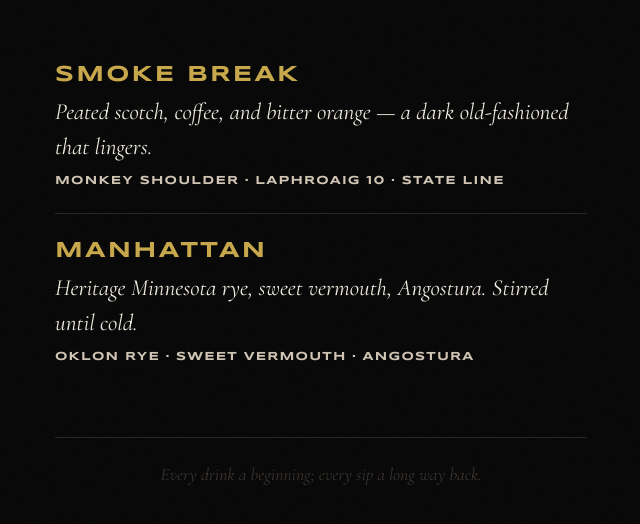
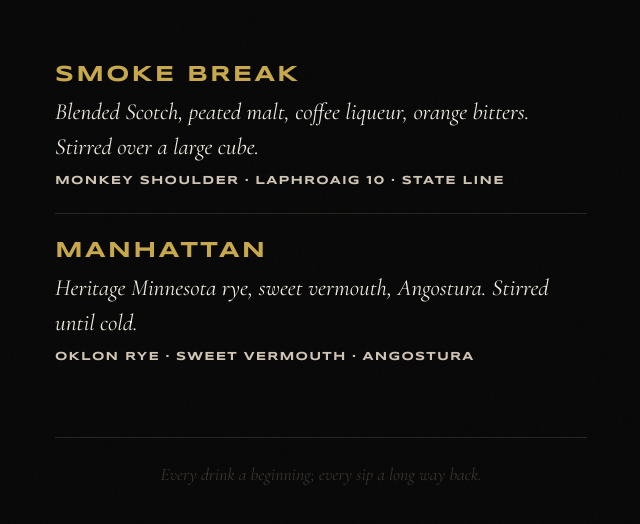
Before and after one commit to Azajdel1/azajdel1.github.io, a plain HTML site: page menu.html in a window 1280 px wide. Shown: the part 190-714 px from the top of the page, without its empty margins (319-959 px from the left). Drawn offline with nearby package versions, Linux system fonts and the light colour scheme.

Commit message:
updates agaion

```diff
--- a/menu.html
+++ b/menu.html
@@ -170,7 +170,7 @@
 
       <li class="cocktail">
         <div class="cocktail-name">Smoke Break</div>
-        <p class="cocktail-desc">Peated scotch, coffee, and bitter orange — a dark old-fashioned that lingers.</p>
+        <p class="cocktail-desc">Blended Scotch, peated malt, coffee liqueur, orange bitters. Stirred over a large cube.</p>
         <div class="cocktail-spirits">Monkey Shoulder · Laphroaig 10 · State Line</div>
       </li>
 
```
Also changed, not shown: recipes.html (+1 -1 lines).
